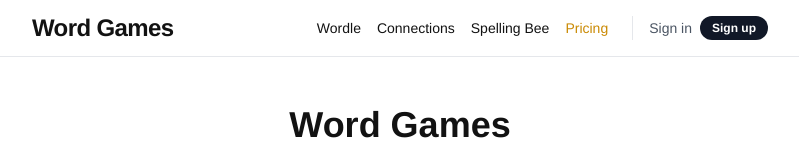
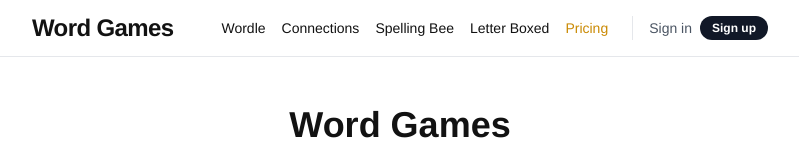
Before and after one commit to panwyll/word-games, a Next.js app: page / in a window 1280 px wide. Shown: the top 160 px of the page, without its empty margins (240-1039 px from the left). Built offline with nearby package versions, Linux system fonts and the light colour scheme; no server answers.

Commit message:
Add Letter Boxed to navigation header
Co-authored-by: panwyll <53861587+panwyll@users.noreply.github.com>

```diff
--- a/src/app/layout.tsx
+++ b/src/app/layout.tsx
@@ -6,7 +6,7 @@ import AuthHeader from '@/components/AuthHeader';
 
 export const metadata: Metadata = {
   title: 'Word Games',
-  description: 'NYT-style word games: Wordle, Connections, and Spelling Bee',
+  description: 'NYT-style word games: Wordle, Connections, Spelling Bee, and Letter Boxed',
 };
 
 export default function RootLayout({ children }: { children: React.ReactNode }) {
@@ -21,6 +21,7 @@ export default function RootLayout({ children }: { children: React.ReactNode })
                 <Link href="/wordle" className="hover:underline">Wordle</Link>
                 <Link href="/connections" className="hover:underline">Connections</Link>
                 <Link href="/spelling-bee" className="hover:underline">Spelling Bee</Link>
+                <Link href="/letter-boxed" className="hover:underline">Letter Boxed</Link>
                 <Link href="/pricing" className="hover:underline text-yellow-600 dark:text-yellow-400">Pricing</Link>
                 <AuthHeader />
               </nav>
```
